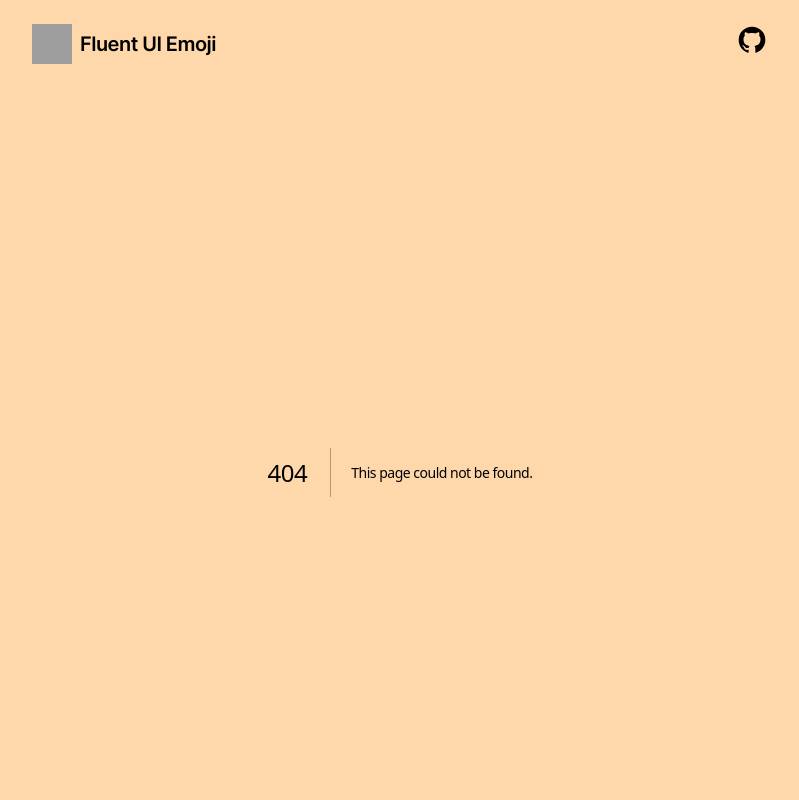
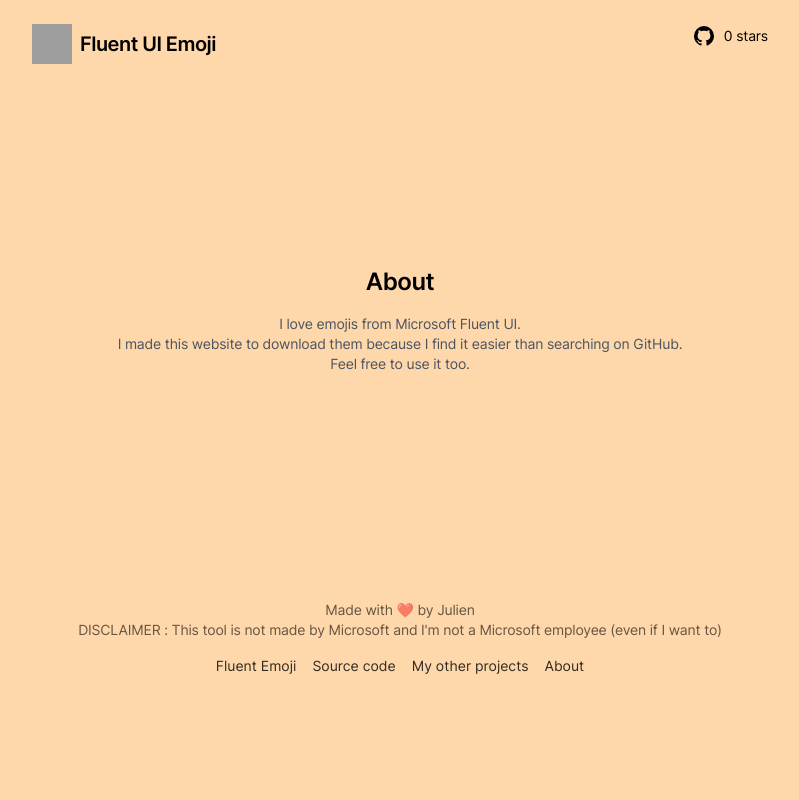
Before and after one commit to julien040/fluent-search, a Next.js app: page /about in a window 1280 px wide. Before the commit this address had no page. Shown: the top 800 px of the page, without its empty margins (240-1039 px from the left). Built offline with nearby package versions, Linux system fonts and the light colour scheme; no server answers; grey boxes are pictures that could not be loaded.

Commit message:
Title, Analytics, about page and query url added

```diff
--- a/pages/_app.tsx
+++ b/pages/_app.tsx
@@ -1,6 +1,8 @@
+/* eslint-disable @next/next/no-img-element */
 import "../styles/globals.css";
 import type { AppProps } from "next/app";
 import Link from "next/link";
+import Script from "next/script";
 import * as React from "react";
 import Logo from "../src/components/autoChangeEmoji";
 import { SVGProps } from "react";
@@ -20,14 +22,34 @@
   </svg>
 );
 
+function Repo() {
+  const [stars, setStars] = React.useState(0);
+
+  React.useEffect(() => {
+    fetch("https://api.github.com/repos/julien040/fluent-search")
+      .then((res) => res.json())
+      .then((data) => setStars(parseInt(data.stargazers_count)));
+  }, []);
+  return (
+    <div className="flex items-center gap-2">
+      <GitHubLogo className="w-6 h-6" />
+
+      <p className="text-sm">{stars.toString()} stars</p>
+    </div>
+  );
+}
+
 export default function App({ Component, pageProps }: AppProps) {
   return (
-    <div className="max-w-3xl mx-auto p-4 transition-all">
+    <div className="max-w-3xl h-full mx-auto p-4 transition-all">
+      <Script src="https://sa.fluent-ui.julienc.me/latest.js" />
       <header className="py-2 flex justify-between">
         <Link href="/">
           <Logo />
         </Link>
-        <GitHubLogo className="w-8 h-8" />
+        <Link href={"https://github.com/julien040/fluent-search"}>
+          <Repo />
+        </Link>
         {/* Logo change with different 3D emoji on hover */}
       </header>
       {/* Makes the page full height: https://gist.github.com/dmurawsky/d45f068097d181c733a53687edce1919 */}
@@ -42,7 +64,7 @@
         }
       `}</style>
       <Component {...pageProps} />
-      <footer className="mt-24 pb-8 text-sm text-center text-black/60">
+      <footer className=" mt-12 pb-8 text-sm text-center text-black/60">
         <p>
           Made with ❤️ by{" "}
           <Link className="hover:underline" href="https://julienc.me">
--- /dev/null
+++ b/pages/about.tsx
@@ -0,0 +1,25 @@
+import type { NextPage } from "next";
+
+import Head from "next/head";
+
+const About: NextPage = () => {
+  return (
+    <div>
+      <Head>
+        <title>About - Fluent UI Emoji</title>
+      </Head>
+      <div className=" flex flex-col items-center justify-center h-[60vh] text-center ">
+        <h1 className="text-2xl mt-4 font-bold">About</h1>
+        <p className="mt-4 text-sm text-gray-600">
+          I love emojis from Microsoft Fluent UI.
+          <br />I made this website to download them because I find it easier
+          than searching on GitHub.
+          <br />
+          Feel free to use it too.
+        </p>
+      </div>
+    </div>
+  );
+};
+
+export default About;
--- a/pages/emoji/[id].tsx
+++ b/pages/emoji/[id].tsx
@@ -8,8 +8,19 @@
 type Props = { emoji: typeof data.Abacus };
 
 const Emoji: NextPage<Props> = ({ emoji }) => {
+  function copyToClipboard(text: string) {
+    navigator.clipboard.writeText(text);
+  }
+
   return (
     <div>
+      <Head>
+        <title>{emoji.name} - Fluent UI Emoji</title>
+        <meta
+          name="description"
+          content={"Download " + emoji.name + " from Microsoft Fluent UI Emoji"}
+        />
+      </Head>
       <div className="max-w-md mx-auto text-center ">
         <img
           className="w-28 h-28 aspect-square mx-auto"
@@ -19,11 +30,15 @@
         <h1 className="text-2xl mt-4 font-bold">{emoji.name}</h1>
         <div className="text-sm text-gray-600 flex my-0 gap-4 items-center mx-auto max-w-fit">
           <span>Emoji on your device:</span>
-          <span className="text-2xl">{emoji.glyph}</span>
+          <span
+            onClick={() => copyToClipboard(emoji.glyph)}
+            className="text-2xl cursor-copy"
+          >
+            {emoji.glyph}
+          </span>
         </div>
       </div>
-      <div className="bg-white/40 p-4 rounded-xl    mt-4    ">
-        <h1 className="text-2xl mb-4">Variants:</h1>
+      <div className="bg-white/40 p-4 rounded-xl mt-4 ">
         <div className="grid grid-cols-2 sm:grid-cols-3 md:grid-cols-4 gap-4">
           {emoji.variant.map((variants) =>
             Object.values(variants).map((variant, index) => (
@@ -45,7 +60,7 @@
           )}
         </div>
         <p className="mt-4 text-sm text-gray-600">
-          ℹ Click on the emoji to open it
+          Click on an emoji to open it
         </p>
       </div>
     </div>
--- a/pages/index.tsx
+++ b/pages/index.tsx
@@ -4,7 +4,7 @@
 import { useRouter } from "next/router";
 import { Suspense, useEffect } from "react";
 import { useState } from "react";
-import { useDebouncedCallback, useDebounce } from "use-debounce";
+import { useDebounce } from "use-debounce";
 
 // Because the json file is too big, we need to use dynamic import
 const Results = dynamic(() => import("../src/components/search"), {
@@ -18,6 +18,11 @@
   );
   const [debouncedInput] = useDebounce(input, 200);
   // Debounce the input to prevent too many search requests
+
+  function updateInput(e: React.ChangeEvent<HTMLInputElement>) {
+    setInput(e.target.value);
+    router.push("/?q=" + e.target.value, undefined, { shallow: true });
+  }
 
   return (
     <div>
@@ -35,7 +40,7 @@
           <input
             type="text"
             placeholder="Love"
-            onChange={(e) => setInput(e.target.value)}
+            onChange={updateInput}
             className="rounded-lg mb-8 bg-white/50 p-3 w-full placeholder:text-gray-400 placeholder:text-sm focus:bg-white/70 transition-all"
           />
           <Suspense fallback={<div>Loading...</div>}>
```
Also changed, not shown: 1 other file (tests, documents, lock files or other folders).
